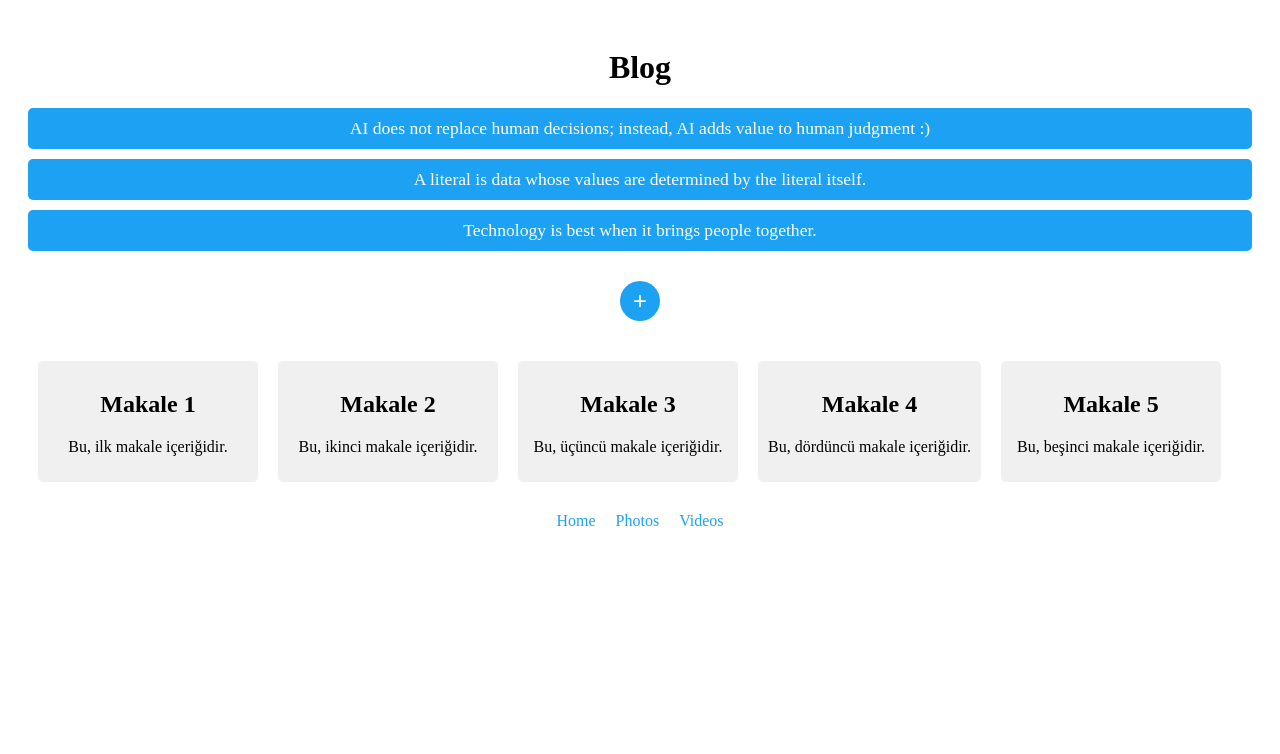
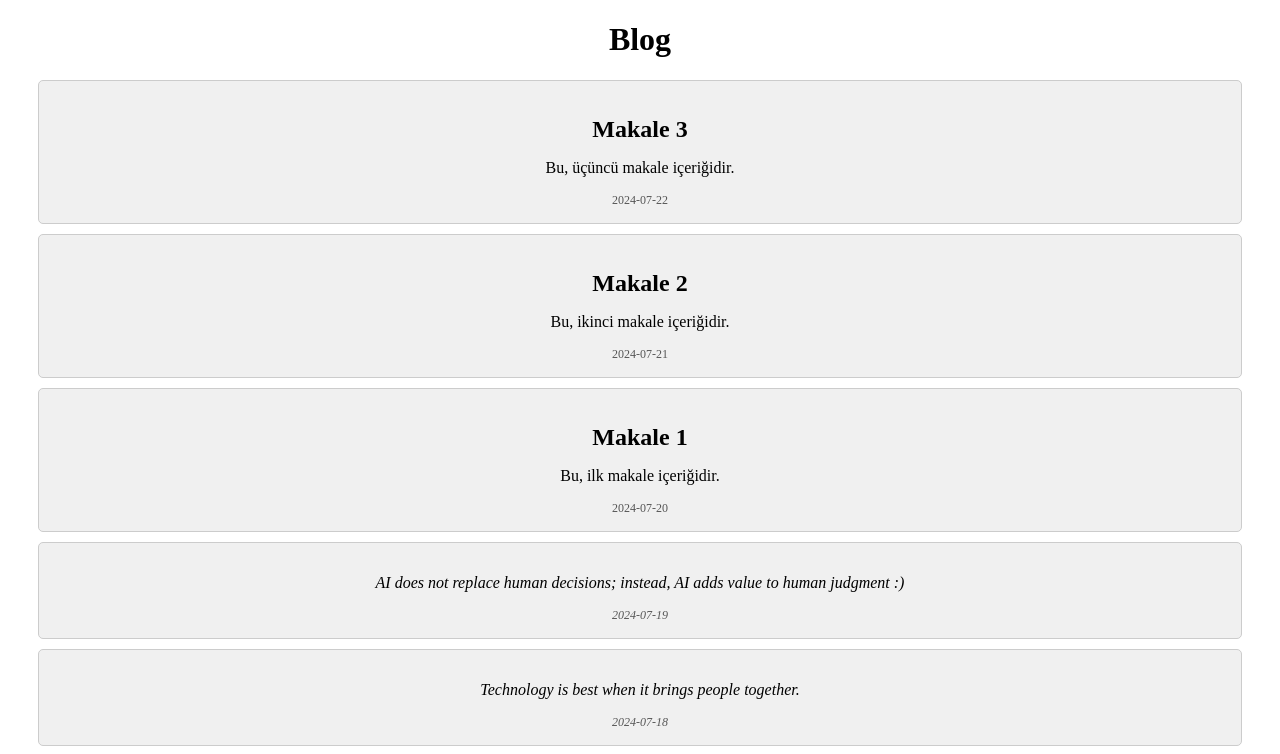
Before and after one commit to hilalnurdurdac/site, a Next.js app in the folder frontend/: page /blog in a window 1280 px wide. Shown: the top 754 px of the page. Built offline with nearby package versions, Linux system fonts and the light colour scheme.

Commit message:
future[]
blog added

```diff
--- a/frontend/pages/blog.js
+++ b/frontend/pages/blog.js
@@ -4,40 +4,52 @@ import styles from '../styles/Blog.module.css'; // CSS dosyasını import et
 
 function BlogPage() {
   // Random tweet cümleleri
-  const tweets = [
-    "AI does not replace human decisions; instead, AI adds value to human judgment :)",
-    "A literal is data whose values are determined by the literal itself.",
-    "Technology is best when it brings people together."
-  ];
+  const [posts, setPosts] = useState([
+    { id: 1, type: 'tweet', content: "AI does not replace human decisions; instead, AI adds value to human judgment :)", date: '2024-07-19' },
+    { id: 2, type: 'tweet', content: "A literal is data whose values are determined by the literal itself.", date: '2024-07-17' },
+    { id: 3, type: 'tweet', content: "Technology is best when it brings people together.", date: '2024-07-18' },
+    { id: 4, type: 'article', title: 'Makale 1', content: 'Bu, ilk makale içeriğidir.', date: '2024-07-20' },
+    { id: 5, type: 'article', title: 'Makale 2', content: 'Bu, ikinci makale içeriğidir.', date: '2024-07-21' },
+    { id: 6, type: 'article', title: 'Makale 3', content: 'Bu, üçüncü makale içeriğidir.', date: '2024-07-22' }
+  ]);
 
-  // Makaleler
-  const [articles, setArticles] = useState([
-    { id: 1, title: 'Makale 1', content: 'Bu, ilk makale içeriğidir.' },
-    { id: 2, title: 'Makale 2', content: 'Bu, ikinci makale içeriğidir.' },
-    { id: 3, title: 'Makale 3', content: 'Bu, üçüncü makale içeriğidir.' },
-    { id: 4, title: 'Makale 4', content: 'Bu, dördüncü makale içeriğidir.' },
-    { id: 5, title: 'Makale 5', content: 'Bu, beşinci makale içeriğidir.' }
-  ]);
+  const addPost = () => {
+    const postType = window.prompt("What type of post would you like to add? (tweet/article)");
+    if (postType === 'tweet') {
+      const tweetContent = window.prompt("Enter your tweet:");
+      setPosts([...posts, { id: posts.length + 1, type: 'tweet', content: tweetContent, date: new Date().toISOString().split('T')[0] }]);
+    } else if (postType === 'article') {
+      const articleTitle = window.prompt("Enter article title:");
+      const articleContent = window.prompt("Enter article content:");
+      setPosts([...posts, { id: posts.length + 1, type: 'article', title: articleTitle, content: articleContent, date: new Date().toISOString().split('T')[0] }]);
+    }
+  };
+
+  // Tarihe göre sıralama
+  const sortedPosts = posts.sort((a, b) => new Date(b.date) - new Date(a.date));
 
   return (
     <div className={styles.container}>
       <h1>Blog</h1>
-      <div className={styles.tweets}>
-        {tweets.map((tweet, index) => (
-          <div key={index} className={styles.tweet}>
-            {tweet}
+      <div className={styles.posts}>
+        {sortedPosts.map(post => (
+          <div key={post.id} className={styles.post}>
+            {post.type === 'tweet' ? (
+              <div className={styles.tweet}>
+                <p>{post.content}</p>
+                <span className={styles.date}>{post.date}</span>
+              </div>
+            ) : (
+              <div className={styles.article}>
+                <h2>{post.title}</h2>
+                <p>{post.content}</p>
+                <span className={styles.date}>{post.date}</span>
+              </div>
+            )}
           </div>
         ))}
       </div>
-      <button className={styles.addButton}>+</button>
-      <div className={styles.articles}>
-        {articles.map(article => (
-          <div key={article.id} className={styles.article}>
-            <h2>{article.title}</h2>
-            <p>{article.content}</p>
-          </div>
-        ))}
-      </div>
+      <button className={styles.addButton} onClick={addPost}>+</button>
       <nav className={styles.nav}>
         <Link href="/">Home</Link>
         <Link href="/photos">Photos</Link>
--- a/frontend/styles/Blog.module.css
+++ b/frontend/styles/Blog.module.css
@@ -1,54 +1,59 @@
 .container {
     text-align: center;
-    margin: 0 auto;
-    padding: 20px;
+    margin: 20px;
   }
 
-  .tweets {
-    margin-bottom: 30px;
+  .posts {
+    margin-top: 20px;
+  }
+
+  .post {
+    background-color: #f0f0f0;
+    border: 1px solid #ccc;
+    padding: 15px;
+    margin: 10px;
+    border-radius: 5px;
   }
 
   .tweet {
-    background-color: #1DA1F2;
-    color: white;
-    padding: 10px;
-    margin-bottom: 10px;
-    border-radius: 5px;
-    font-size: 1.1em;
+    font-style: italic;
+  }
+
+  .article h2 {
+    margin-bottom: 5px;
   }
 
   .addButton {
-    background-color: #1DA1F2;
+    background-color: #0070f3;
     color: white;
+    padding: 10px 20px;
     border: none;
-    border-radius: 50%;
-    width: 40px;
-    height: 40px;
-    font-size: 1.5em;
+    border-radius: 5px;
     cursor: pointer;
-    margin-bottom: 30px;
+    margin-top: 20px;
   }
 
-  .articles {
-    display: flex;
-    overflow-x: auto;
-    gap: 20px;
-    padding: 10px;
+  .addButton:hover {
+    background-color: #005bb5;
   }
 
-  .article {
-    min-width: 200px;
-    background-color: #f0f0f0;
-    padding: 10px;
-    border-radius: 5px;
+  .date {
+    display: block;
+    margin-top: 10px;
+    font-size: 12px;
+    color: #555;
   }
 
   .nav {
-    margin-top: 20px;
+    margin-top: 30px;
   }
 
   .nav a {
-    margin: 0 10px;
+    margin: 0 15px;
     text-decoration: none;
-    color: #1DA1F2;
+    color: #0070f3;
   }
+
+  .nav a:hover {
+    text-decoration: underline;
+  }
```
